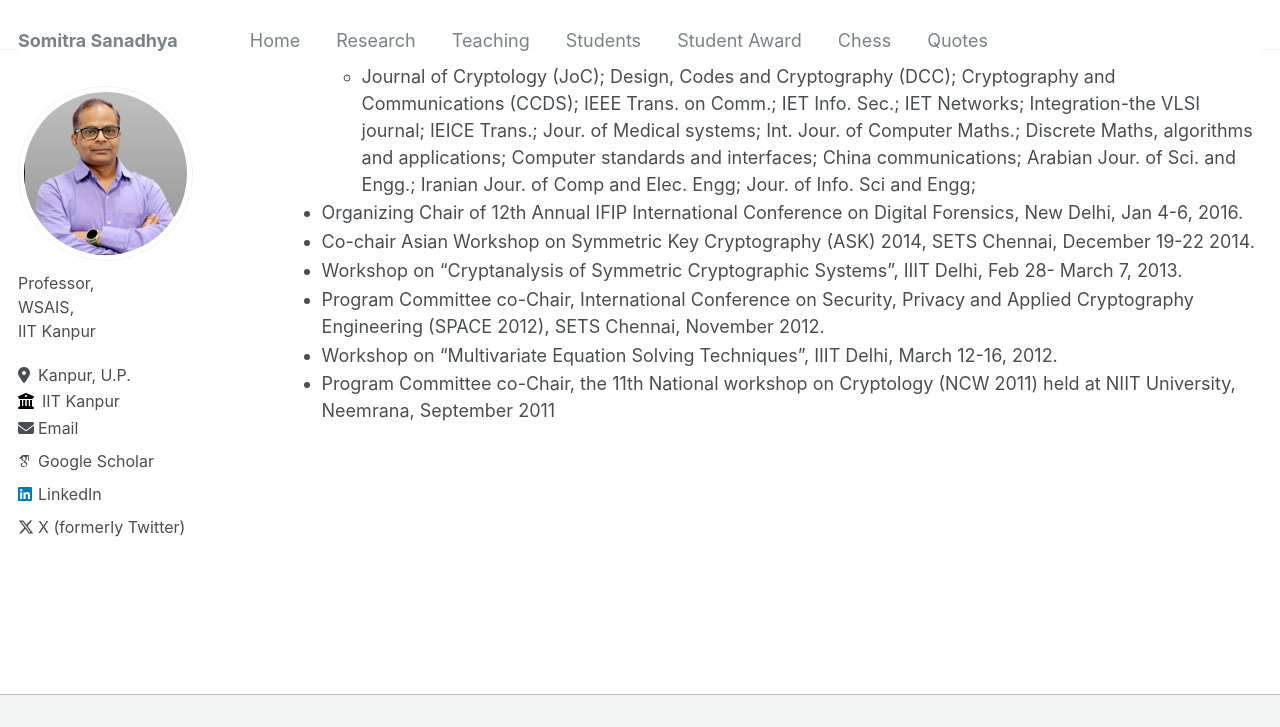
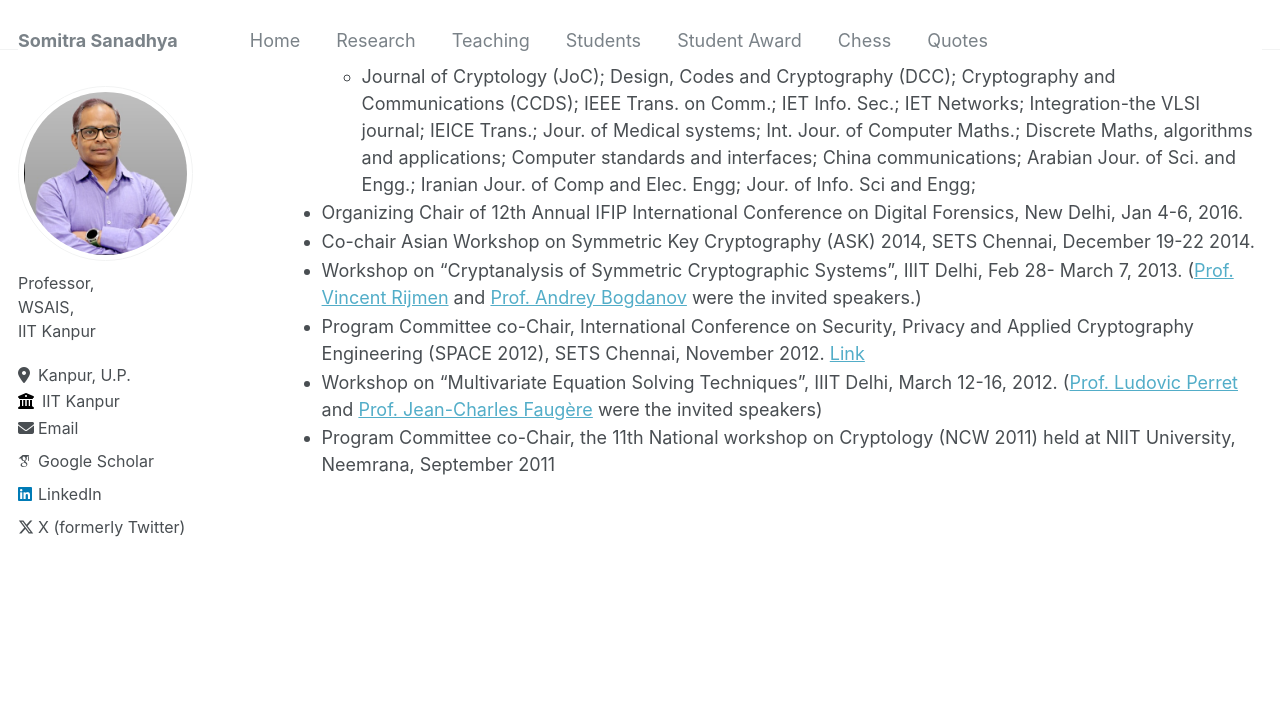
Before and after one commit to somitra-sanadhya/somitra-sanadhya.github.io, a Jekyll site: the page built from _pages/about.md, in a window 1280 px wide and 900 px high, scrolled down 2743 px, cut to the strip 0-727 px from the top of the window. Built offline with Jekyll 4.4.1, drawn with Linux system fonts in a browser that asks for light colours; some web fonts are replaced.

Commit message:
Update about.md

```diff
--- a/_pages/about.md
+++ b/_pages/about.md
@@ -89,7 +89,7 @@ redirect_from:
 
 + Organizing Chair of 12th Annual IFIP International Conference on Digital Forensics,  New Delhi, Jan 4-6, 2016.
 + Co-chair Asian Workshop on Symmetric Key Cryptography (ASK) 2014, SETS Chennai, December 19-22 2014.
-+ Workshop on "Cryptanalysis of Symmetric Cryptographic Systems", IIIT Delhi, Feb 28- March 7, 2013.
-+ Program Committee co-Chair, International Conference on Security, Privacy and Applied Cryptography Engineering (SPACE 2012), SETS Chennai, November 2012.
-+ Workshop on "Multivariate Equation Solving Techniques", IIIT Delhi, March 12-16, 2012.
++ Workshop on "Cryptanalysis of Symmetric Cryptographic Systems", IIIT Delhi, Feb 28- March 7, 2013. ([Prof. Vincent Rijmen](https://www.kuleuven.be/wieiswie/en/person/00005695) and [Prof. Andrey Bogdanov](https://dk.linkedin.com/in/andrey-bogdanov) were the invited speakers.)
++ Program Committee co-Chair, International Conference on Security, Privacy and Applied Cryptography Engineering (SPACE 2012), SETS Chennai, November 2012. [Link](https://cse.iitkgp.ac.in/conf/SPACE2013/Space2012/index.html)
++ Workshop on "Multivariate Equation Solving Techniques", IIIT Delhi, March 12-16, 2012. ([Prof. Ludovic Perret](https://www.lip6.fr/actualite/personnes-fiche.php?ident=A101) and [Prof. Jean-Charles Faugère](https://www.lip6.fr/actualite/personnes-fiche.php?ident=P1593) were the invited speakers)
 + Program Committee co-Chair, the 11th National workshop on Cryptology (NCW 2011) held at NIIT University, Neemrana, September 2011
```
